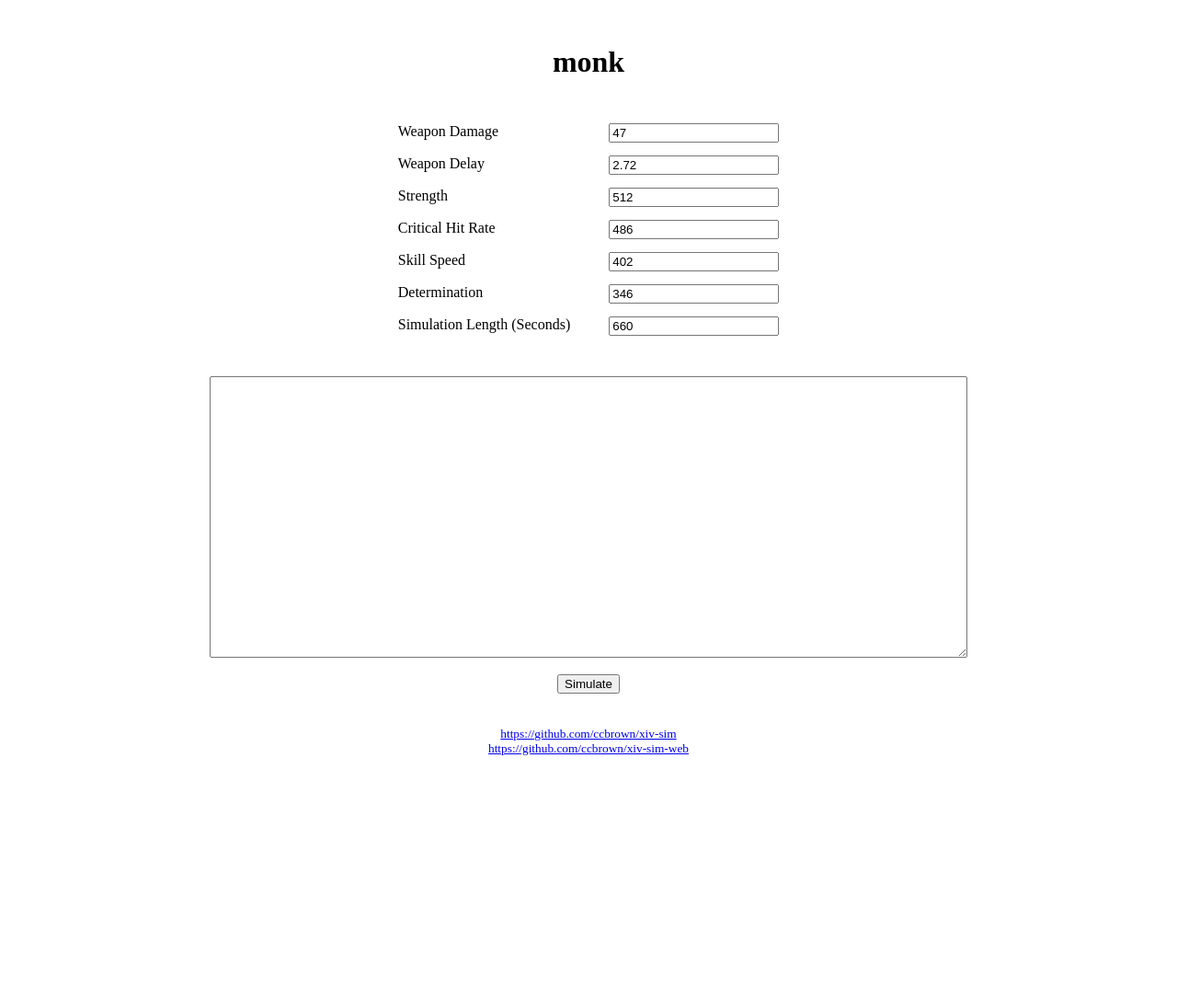
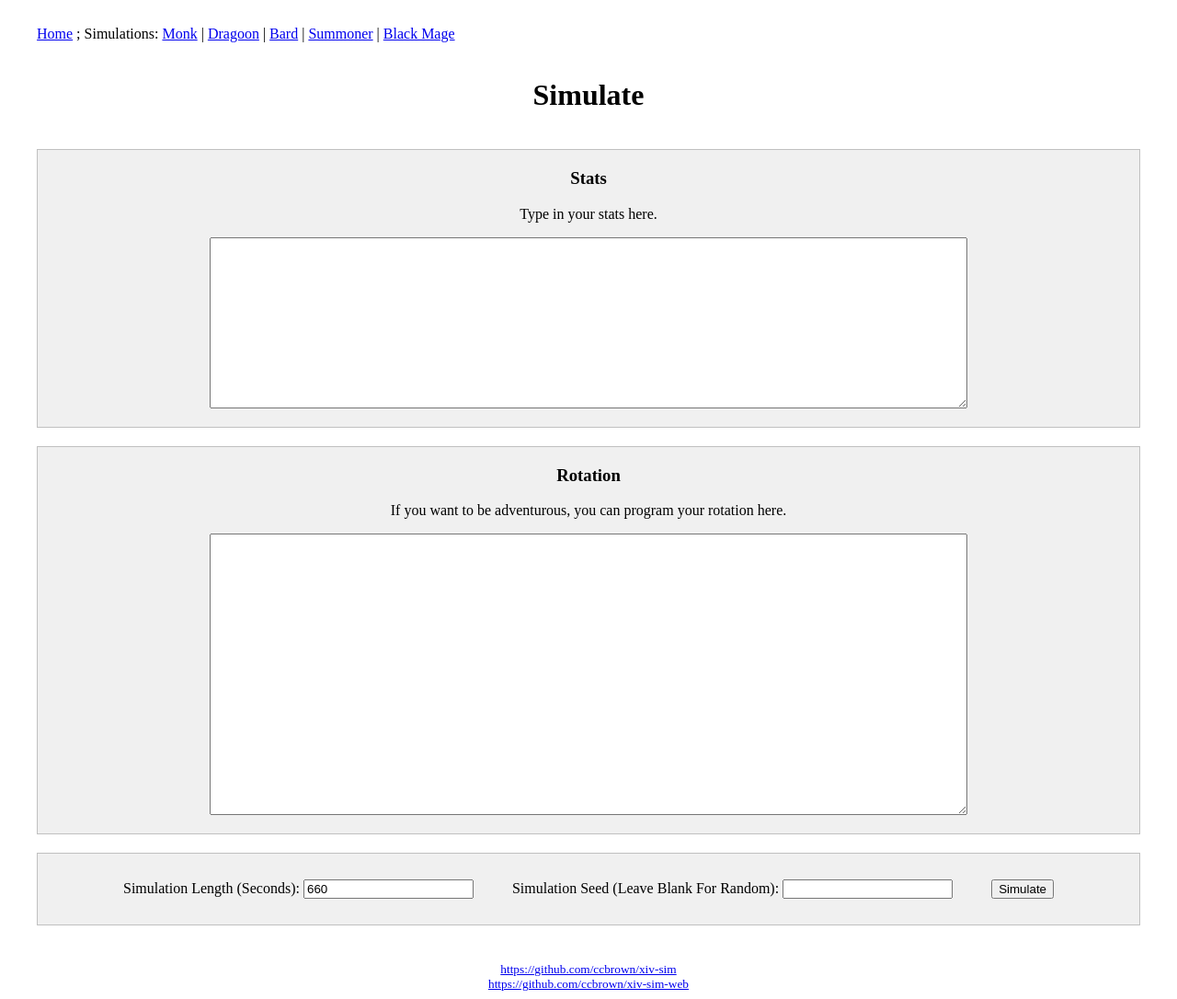
Before and after one commit to ccbrown/xiv-sim-web, a PHP site: page /?sim&monk in a window 1280 px wide. Shown: the whole page at 92% size. Before the commit the page ends 821 px from the top, so only its background shows below. Run offline with PHP 8.4, Linux system fonts and the light colour scheme.

Commit message:
better input, stat output, minor changes

```diff
--- /dev/null
+++ b/includes/render_sim_input.inc.php
@@ -0,0 +1,122 @@
+<?php
+function render_sim_input() {
+	$error = NULL;
+	$sim_results = NULL;
+
+	if (isset($_POST['single'])) {
+		$len   = isset($_POST['len']) ? intval($_POST['len']) : 0;
+		$seed  = (isset($_POST['seed']) && is_numeric($_POST['seed'])) ? $_POST['seed'] : 0;
+
+		$config = $_POST['config'];
+		$rotation = $_POST['rotation'];
+
+		if ($len < 1 || $len > 30 * 60) {
+			$error = "Simulation length out of bounds.";
+		} else if (strlen($config) > 500) {
+			$error = "Configuration too long.";
+		} else if (strlen($rotation) > 4000) {
+			$error = "Rotation too long.";
+		}
+
+		if (!$error) {
+			$configFile = tempnam('/tmp', 'xiv-sim-config-');
+			if (!($f = fopen($configFile, 'w+'))) {
+				die("Unable to create temporary file for configuration.");
+			}
+			fwrite($f, $config);
+			fclose($f);
+
+			$rotationFile = tempnam('/tmp', 'xiv-sim-rotation-');
+			if (!($f = fopen($rotationFile, 'w+'))) {
+				die("Unable to create temporary file for rotation.");
+			}
+			fwrite($f, $rotation);
+			fclose($f);
+
+			$command = "./simulator single-json '$configFile' '$rotationFile' $len".((isset($_POST['seed']) && $_POST['seed']) ? " $seed" : '');
+			exec($command, $output, $return_code);
+			unlink($configFile);
+			unlink($rotationFile);
+
+			if ($return_code) {
+				$error = nl2br(str_replace(" ", "&nbsp;", htmlspecialchars(implode("\n", $output))));
+			} else {
+				$sim_results = implode("\n", $output);
+			}
+		}
+	}
+
+	if ($sim_results) {
+		require_once 'includes/render_sim_results.inc.php';
+		render_sim_results($sim_results);
+	} else {
+		if (isset($_GET['monk'])) {
+			$preset = 'monk';
+		} else if (isset($_GET['dragoon'])) {
+			$preset = 'dragoon';
+		} else if (isset($_GET['bard'])) {
+			$preset = 'bard';
+		} else if (isset($_GET['summoner'])) {
+			$preset = 'summoner';
+		} else if (isset($_GET['black-mage'])) {
+			$preset = 'black-mage';
+		} else {
+			$preset = NULL;
+		}
+
+		$defaultConfig = '';
+		if (!isset($_POST['config']) && $preset) {
+			$defaultConfig = file_get_contents("subjects/{$preset}-bis.conf");
+		}
+
+		$defaultRotation = '';
+		if (!isset($_POST['rotation']) && $preset) {
+			$defaultRotation = file_get_contents("rotations/{$preset}-bis.sl");
+		}
+
+		function field_value($name, $default) {
+			return htmlspecialchars(isset($_POST[$name]) ? $_POST[$name] : $default);
+		}
+		?>
+
+		<center>
+
+		<h1>Simulate</h1>
+
+		<?php
+		if ($error) {
+			?>
+			<div class="fixed-width error"><?= $error ?></div>
+			<?php
+		}
+		?>
+
+		<br />
+
+		<form action="" method="post">
+			<div class="framed-box">
+				<h3>Stats</h3>
+				<p>Type in your stats here.</p>
+				<textarea name="config" rows="12" cols="100"><?= field_value('config', $defaultConfig) ?></textarea>
+			</div>
+			<div class="framed-box">
+				<h3>Rotation</h3>
+				<p>If you want to be adventurous, you can program your rotation here.</p>
+				<textarea name="rotation" rows="20" cols="100"><?= field_value('rotation', $defaultRotation) ?></textarea>
+			</div>
+			<div class="framed-box">
+				<table>
+					<tr>
+						<td>Simulation Length (Seconds): <input type="text" name="len" value="<?= field_value('len', 660) ?>" /></td>
+						<td>Simulation Seed (Leave Blank For Random): <input type="text" name="seed" value="<?= field_value('seed', '') ?>" /></td>
+						<td>	<input type="submit" name="single" value="Simulate" /></td>
+					</tr>
+				</table>
+			</div>
+		</form>
+
+		</center>
+		<?php
+	}
+}
+?>
--- a/index.php
+++ b/index.php
@@ -9,27 +9,17 @@
 <center>
 <div class="wrapper">
 
+<a href="./">Home</a> ; Simulations: <a href="?sim&monk">Monk</a> | <a href="?sim&dragoon">Dragoon</a> | <a href="?sim&bard">Bard</a> | <a href="?sim&summoner">Summoner</a> | <a href="?sim&black-mage">Black Mage</a>
+
+<br /><br />
+
 <?php
 
-$model = NULL;
-
-if (isset($_GET['monk'])) {
-	$model = 'monk';
-} else if (isset($_GET['dragoon'])) {
-	$model = 'dragoon';
-} else if (isset($_GET['bard'])) {
-	$model = 'bard';
-} else if (isset($_GET['summoner'])) {
-	$model = 'summoner';
-} else if (isset($_GET['black-mage'])) {
-	$model = 'black-mage';
-}
-
-if ($model) {
-	require_once 'render_model_page.inc.php';
-	render_model_page($model);
+if (isset($_GET['sim'])) {
+	require_once 'includes/render_sim_input.inc.php';
+	render_sim_input();
 } else {
-	require_once 'render_home.inc.php';
+	require_once 'includes/render_home.inc.php';
 	render_home();
 }
 ?>
--- a/render_model_page.inc.php
+++ /dev/null
@@ -1,135 +0,0 @@
-<?php
-function render_model_page($model) {
-	$error = NULL;
-	$sim_results = NULL;
-
-	if (isset($_POST['submit'])) {
-		$wdmg = isset($_POST['wdmg']) ? intval($_POST['wdmg']) : 0;
-		$wdel = isset($_POST['wdel']) ? floatval($_POST['wdel']) : 3.0;
-		$str  = isset($_POST['str']) ? intval($_POST['str']) : 0;
-		$dex  = isset($_POST['dex']) ? intval($_POST['dex']) : 0;
-		$int  = isset($_POST['int']) ? intval($_POST['int']) : 0;
-		$pie  = isset($_POST['pie']) ? intval($_POST['pie']) : 0;
-		$crit = isset($_POST['crit']) ? intval($_POST['crit']) : 0;
-		$sks  = isset($_POST['sks']) ? intval($_POST['sks']) : 0;
-		$sps  = isset($_POST['sps']) ? intval($_POST['sps']) : 0;
-		$det  = isset($_POST['det']) ? intval($_POST['det']) : 0;
-		$len  = isset($_POST['len']) ? intval($_POST['len']) : 0;
-
-		$rotation = $_POST['rotation'];
-
-		if ($wdmg < 1 || $wdm > 10000) {
-			$error = "Weapon damage out of bounds.";
-		} else if ($wdel < 0.001 || $wdel > 100) {
-			$error = "Weapon delay out of bounds.";
-		} else if ($str < 0 || $str > 10000) {
-			$error = "Strength out of bounds.";
-		} else if ($dex < 0 || $dex > 10000) {
-			$error = "Dexterity out of bounds.";
-		} else if ($int < 0 || $int > 10000) {
-			$error = "Intelligence out of bounds.";
-		} else if ($pie < 0 || $pie > 10000) {
-			$error = "Piety out of bounds.";
-		} else if ($crit < 0 || $crit > 10000) {
-			$error = "Critical strike rate out of bounds.";
-		} else if ($sks < 0 || $sks > 10000) {
-			$error = "Skill speed out of bounds.";
-		} else if ($sps < 0 || $sps > 10000) {
-			$error = "Spell speed out of bounds.";
-		} else if ($det < 0 || $det > 10000) {
-			$error = "Determination out of bounds.";
-		} else if ($len < 1 || $len > 30 * 60) {
-			$error = "Simulation length out of bounds.";
-		} else if (strlen($rotation) > 4000) {
-			$error = "Rotation too long.";
-		}
-
-		if (!$error) {
-			$file = tempnam('/tmp', 'xiv-sim-rotation-');
-			if (!($f = fopen($file, 'w+'))) {
-				die("Unable to create temporary file for source.");
-			}
-			fwrite($f, $rotation);
-			fclose($f);
-
-			$command = "./simulator single-json '$model' '$file' 'WDMG=$wdmg WDEL=$wdel STR=$str DEX=$dex INT=$int PIE=$pie CRIT=$crit SKS=$sks SPS=$sps DET=$det LEN=$len'";
-			exec($command, $output, $return_code);
-			unlink($file);
-
-			if ($return_code) {
-				$error = nl2br(str_replace(" ", "&nbsp;", htmlspecialchars(implode("\n", $output))));
-			} else {
-				$sim_results = implode("\n", $output);
-			}
-		}
-	}
-
-	if ($sim_results) {
-		require_once 'render_sim_results.inc.php';
-		render_sim_results($sim_results);
-	} else {
-		$rotation = file_get_contents("rotations/{$model}.sl");
-
-		function field_value($name, $default) {
-			return htmlspecialchars(isset($_POST[$name]) ? $_POST[$name] : $default);
-		}
-		?>
-
-		<center>
-
-		<h1><?= htmlspecialchars($model) ?></h1>
-
-		<?php
-		if ($error) {
-			?>
-			<div class="fixed-width error"><?= $error ?></div>
-			<?php
-		}
-		?>
-
-		<br />
-
-		<form action="" method="post">
-			<table>
-			<tr><td>Weapon Damage</td><td><input type="text" name="wdmg" value="<?= field_value('wdmg', 47) ?>" /></td></tr>
-			<tr><td>Weapon Delay</td><td><input type="text" name="wdel" value="<?= field_value('wdel', 2.72) ?>" /></td></tr>
-			<?php
-				if ($model == 'monk' || $model == 'dragoon') {
-					?>
-					<tr><td>Strength</td><td><input type="text" name="str" value="<?= field_value('str', 512) ?>" /></td></tr>
-					<tr><td>Critical Hit Rate</td><td><input type="text" name="crit" value="<?= field_value('crit', 486) ?>" /></td></tr>
-					<tr><td>Skill Speed</td><td><input type="text" name="sks" value="<?= field_value('sks', 402) ?>" /></td></tr>
-					<tr><td>Determination</td><td><input type="text" name="det" value="<?= field_value('det', 346) ?>" /></td></tr>
-					<?php
-				}
-				if ($model == 'bard') {
-					?>
-					<tr><td>Dexterity</td><td><input type="text" name="dex" value="<?= field_value('dex', 512) ?>" /></td></tr>
-					<tr><td>Critical Hit Rate</td><td><input type="text" name="crit" value="<?= field_value('crit', 486) ?>" /></td></tr>
-					<tr><td>Skill Speed</td><td><input type="text" name="sks" value="<?= field_value('sks', 402) ?>" /></td></tr>
-					<tr><td>Determination</td><td><input type="text" name="det" value="<?= field_value('det', 346) ?>" /></td></tr>
-					<?php
-				}
-				if ($model == 'summoner' || $model == 'black-mage') {
-					?>
-					<tr><td>Intelligence</td><td><input type="text" name="int" value="<?= field_value('int', 412) ?>" /></td></tr>
-					<tr><td>Piety</td><td><input type="text" name="pie" value="<?= field_value('pie', 244) ?>" /></td></tr>
-					<tr><td>Critical Hit Rate</td><td><input type="text" name="crit" value="<?= field_value('crit', 486) ?>" /></td></tr>
-					<tr><td>Spell Speed</td><td><input type="text" name="sps" value="<?= field_value('sps', 486) ?>" /></td></tr>
-					<tr><td>Determination</td><td><input type="text" name="det" value="<?= field_value('det', 346) ?>" /></td></tr>
-					<?php
-				}
-			?>
-			<tr><td>Simulation Length (Seconds)</td><td><input type="text" name="len" value="<?= field_value('len', 660) ?>" /></td></tr>
-			</table>
-			<br /><br />
-			<textarea name="rotation" rows="20" cols="100"><?= field_value('rotation', $rotation) ?></textarea>
-			<br /><br />
-			<input type="submit" name="submit" value="Simulate" />
-		</form>
-
-		</center>
-		<?php
-	}
-}
-?>
--- a/style/style.css
+++ b/style/style.css
@@ -39,11 +39,15 @@ td, th {
 	padding: 20px;
 }
 
-.actor-frame {
+.framed-box {
 	background-color: #f0f0f0;
 	border: 1px solid #c0c0c0;
 	padding: 20px;
 	margin-bottom: 20px;
+}
+
+.framed-box h3 {
+	margin-top: 0px;
 }
 
 .info-table {
```
Also changed, not shown: includes/render_home.inc.php (renamed from render_home.inc.php, +2 -5 lines), includes/render_sim_results.inc.php (renamed from render_sim_results.inc.php, +38 -4 lines).
